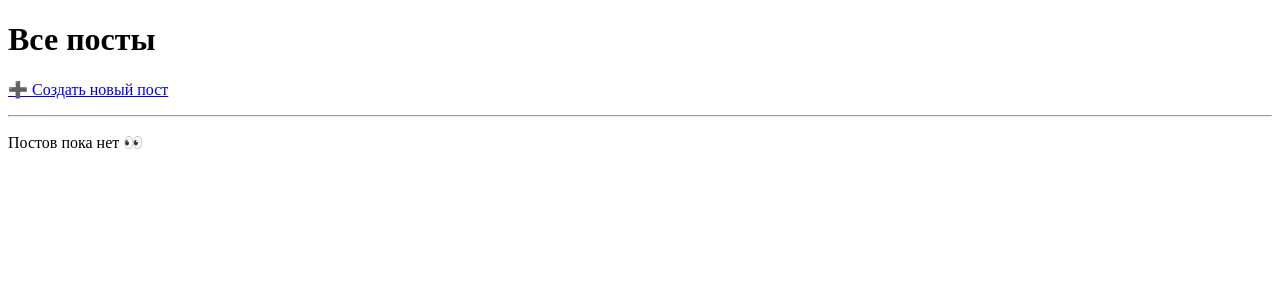
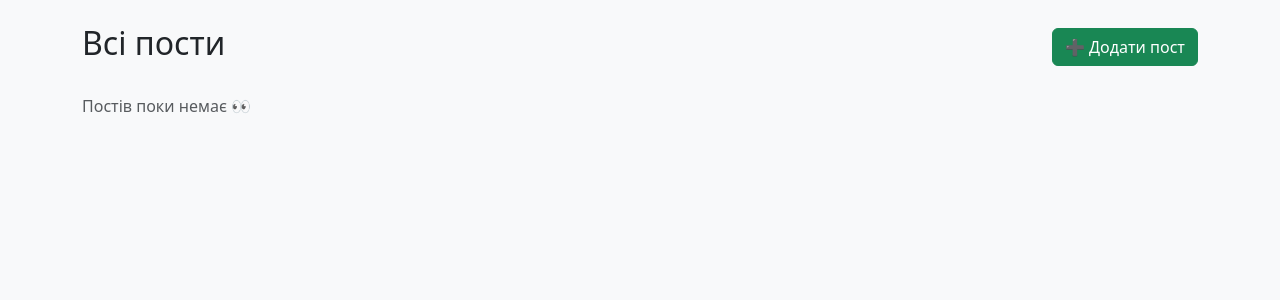
Before and after one commit to maryxwz/module4, a Django app: page /posts/ in a window 1280 px wide. Shown: the top 300 px of the page. Run offline with Django 5.2, Linux system fonts and the light colour scheme; data that the repository does not hold is empty.

Commit message:
формил страницы постов (create/update, list, detail)

```diff
--- a/MiniInst/posts/templates/posts/post_list.html
+++ b/MiniInst/posts/templates/posts/post_list.html
@@ -1,34 +1,43 @@
 <!DOCTYPE html>
-<html lang="en">
+<html lang="uk">
 <head>
     <meta charset="UTF-8">
-    <title>Все посты</title>
+    <title>Всі пости</title>
+    <link href="https://cdn.jsdelivr.net/npm/bootstrap@5.3.0/dist/css/bootstrap.min.css" rel="stylesheet">
 </head>
-<body>
-    <h1>Все посты</h1>
+<body class="bg-light">
 
-    <p><a href="{% url 'post_create' %}">➕ Создать новый пост</a></p>
+<div class="container mt-4">
+    <div class="d-flex justify-content-between align-items-center mb-4">
+        <h2>Всі пости</h2>
+        <a href="{% url 'post_create' %}" class="btn btn-success">➕ Додати пост</a>
+    </div>
 
-    <hr>
+    {% if posts %}
+        {% for post in posts %}
+            <div class="card shadow-sm mb-4" style="border-radius: 15px;">
+                <div class="card-body">
+                    <h5 class="card-title">{{ post.author.username }}</h5>
+                    <h6 class="card-subtitle mb-2 text-muted">{{ post.created_at|date:"Y-m-d H:i" }}</h6>
 
-    {% for post in posts %}
-      <div style="margin-bottom: 20px;">
-        <p><strong>{{ post.author.username }}</strong> — {{ post.created_at|date:"Y-m-d H:i" }}</p>
+                    {% if post.image %}
+                        <img src="{{ post.image.url }}" class="img-fluid rounded mb-3" style="max-height: 300px;">
+                    {% endif %}
 
-        {% if post.image %}
-          <img src="{{ post.image.url }}" width="300">
-        {% endif %}
+                    <p class="card-text">{{ post.caption }}</p>
 
-        <p>{{ post.caption }}</p>
+                    <div class="d-flex justify-content-end">
+                        <a href="{% url 'post_detail' post.pk %}" class="btn btn-outline-primary btn-sm me-2">Деталі</a>
+                        <a href="{% url 'post_update' post.pk %}" class="btn btn-outline-warning btn-sm me-2">Редагувати</a>
+                        <a href="{% url 'post_archive' post.pk %}" class="btn btn-outline-danger btn-sm">Архівувати</a>
+                    </div>
+                </div>
+            </div>
+        {% endfor %}
+    {% else %}
+        <p class="text-muted">Постів поки немає 👀</p>
+    {% endif %}
+</div>
 
-        <p>
-          <a href="{% url 'post_detail' post.pk %}">Подробнее</a> |
-          <a href="{% url 'post_update' post.pk %}">Редактировать</a> |
-          <a href="{% url 'post_archive' post.pk %}">Архивировать</a>
-        </p>
-      </div>
-    {% empty %}
-      <p>Постов пока нет 👀</p>
-    {% endfor %}
 </body>
 </html>
```
Also changed, not shown: MiniInst/posts/templates/posts/post_detail.html (+22 -14 lines), MiniInst/posts/templates/posts/post_form.html (+31 -19 lines).
